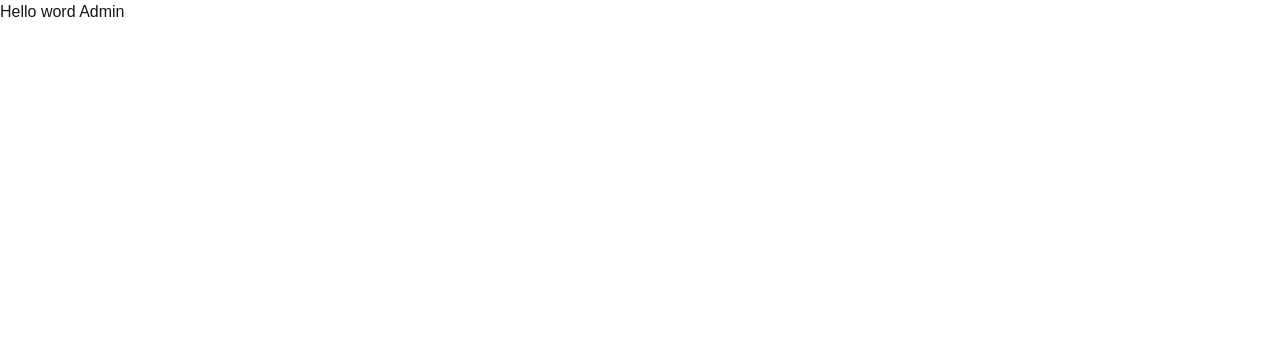
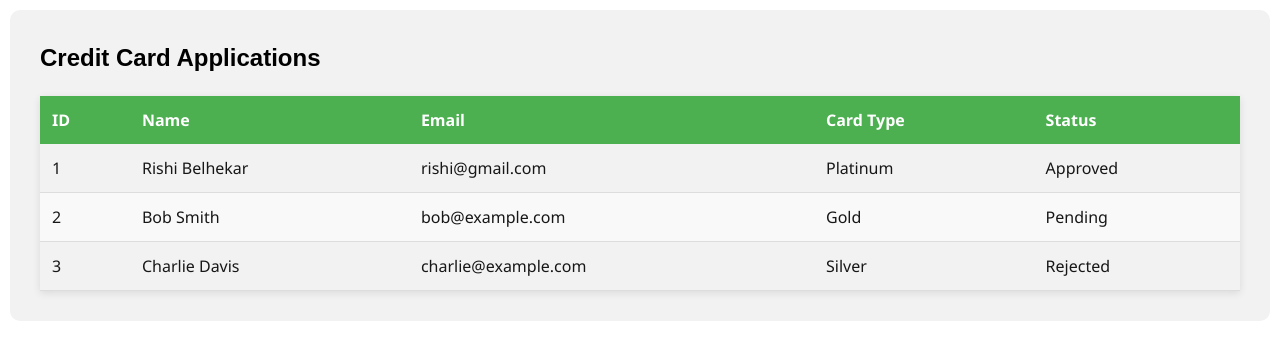
Before and after one commit to sudhirhadge/productHCL, a Next.js app in the folder my-app/: page /admin in a window 1280 px wide. Shown: the top 360 px of the page. Built offline with nearby package versions, Linux system fonts and the light colour scheme.

Commit message:
app deatils page aded

```diff
--- a/my-app/app/admin/page.jsx
+++ b/my-app/app/admin/page.jsx
@@ -1,9 +1,14 @@
 import React from "react";
-import Hello from "./admincomponent/Hello";
+
+//Application component
+import ApplicationList from "./admincomponent/ApplicationList";
 
 function Admin() {
     return (
-        <Hello />
+        <div className="admin-panel">
+            <ApplicationList />
+            {/* <ApplicationDetail /> */}
+        </div>
     )
 }
 
```
